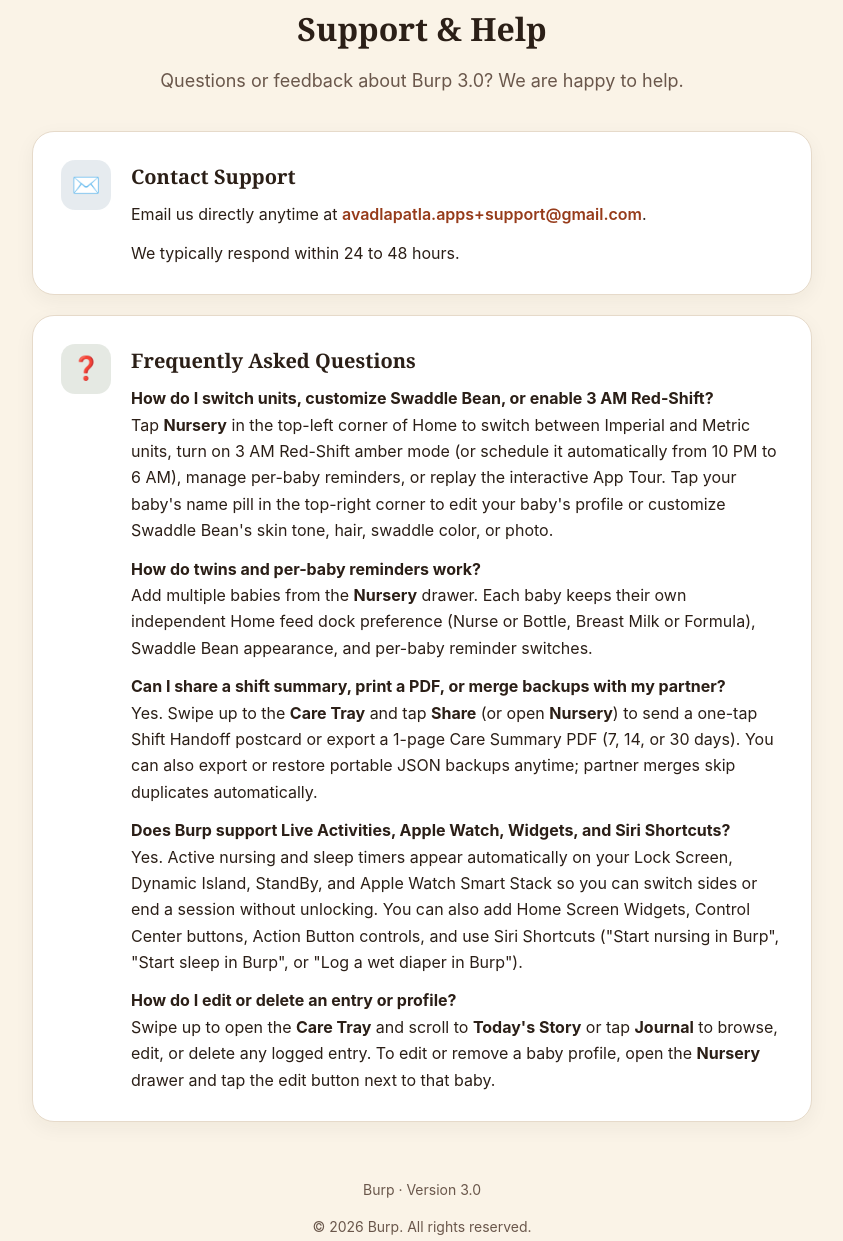
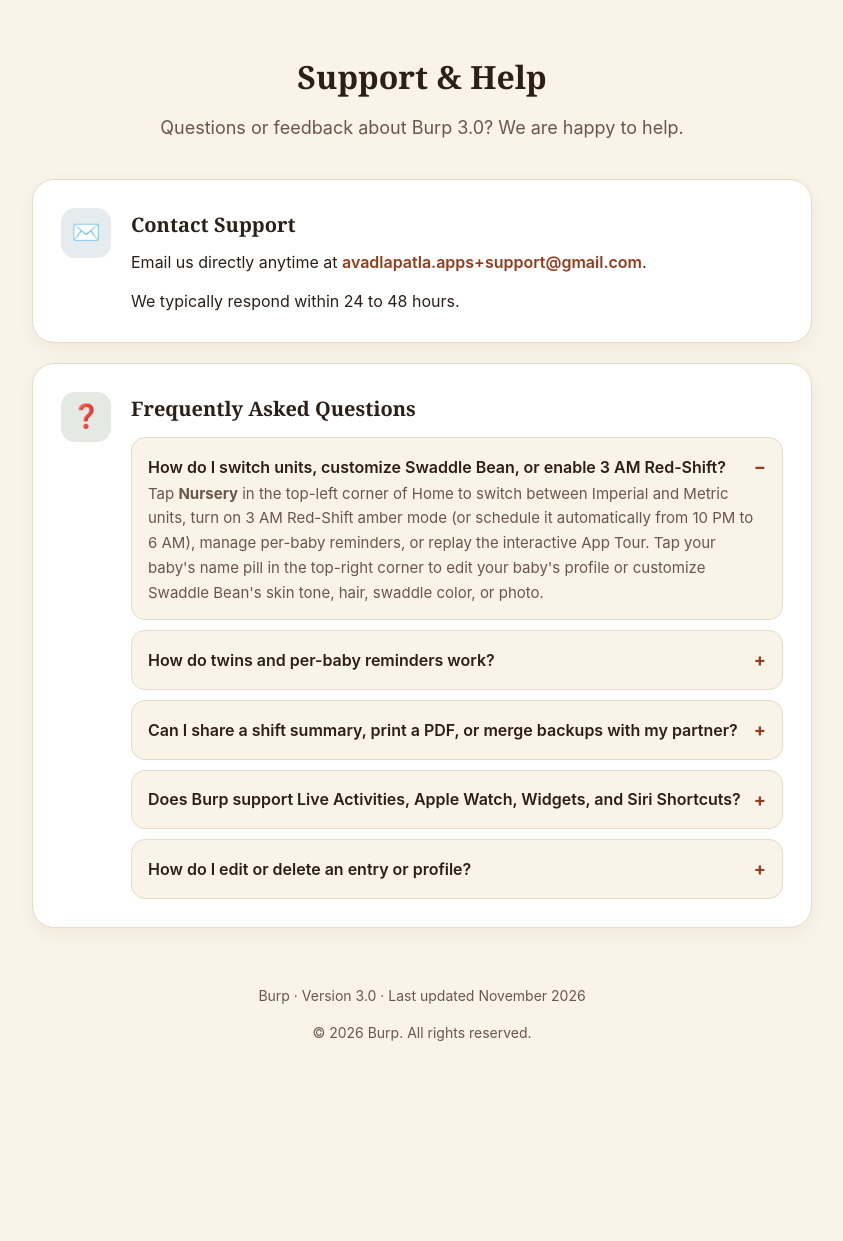
Before and after one commit to appsvadlapatla/appsvadlapatla.github.io, a plain HTML site: page index.html in a window 1280 px wide. Shown: the part 1428-2669 px from the top of the page, without its empty margins (218-1061 px from the left). After the commit the page ends 2534 px from the top, so only its background shows below. Drawn offline with Linux system fonts and the light colour scheme.

Commit message:
Update index.html

```diff
--- a/index.html
+++ b/index.html
@@ -4,9 +4,11 @@
 <head>
     <meta charset="UTF-8">
     <meta name="viewport" content="width=device-width, initial-scale=1.0">
+    <meta name="color-scheme" content="light dark">
     <title>Privacy Policy &amp; Support · Burp</title>
     <style>
         :root {
+            color-scheme: light dark;
             --burp-bg: #FAF3E7;
             --burp-card: #FFFFFF;
             --burp-border: #E6DACA;
@@ -18,6 +20,7 @@
             --burp-text: #2B1F17;
             --burp-secondary: #6A574B;
             --burp-shadow: rgba(43, 31, 23, 0.05);
+            --burp-pill-bg: rgba(184, 74, 36, 0.12);
         }
 
         @media (prefers-color-scheme: dark) {
@@ -30,6 +33,7 @@
                 --burp-text: #F7EFE4;
                 --burp-secondary: #B9A99A;
                 --burp-shadow: rgba(0, 0, 0, 0.28);
+                --burp-pill-bg: rgba(224, 122, 79, 0.16);
             }
         }
 
@@ -50,7 +54,7 @@
 
         header {
             text-align: center;
-            margin-bottom: 48px;
+            margin-bottom: 40px;
         }
 
         .brand-mark {
@@ -63,6 +67,30 @@
 
         .brand-dot {
             color: var(--burp-terracotta);
+        }
+
+        .quick-nav {
+            display: flex;
+            justify-content: center;
+            gap: 10px;
+            flex-wrap: wrap;
+            margin: 18px 0 24px;
+        }
+
+        .quick-nav a {
+            display: inline-block;
+            padding: 6px 14px;
+            border-radius: 999px;
+            border: 1px solid var(--burp-border);
+            background: var(--burp-card);
+            color: var(--burp-text);
+            font-size: 14px;
+            font-weight: 600;
+        }
+
+        .quick-nav a:hover {
+            border-color: var(--burp-terracotta);
+            text-decoration: none;
         }
 
         h1 {
@@ -100,6 +128,10 @@
             font-size: 23px;
         }
 
+        .section-content {
+            flex: 1;
+        }
+
         .section-content h2 {
             font-family: ui-serif, Georgia, "Times New Roman", serif;
             margin-top: 0;
@@ -113,6 +145,52 @@
 
         .section-content p:last-child {
             margin-bottom: 0;
+        }
+
+        .faq-list {
+            display: flex;
+            flex-direction: column;
+            gap: 10px;
+            margin-top: 12px;
+        }
+
+        details {
+            border: 1px solid var(--burp-border);
+            border-radius: 14px;
+            padding: 14px 16px;
+            background: var(--burp-bg);
+        }
+
+        summary {
+            cursor: pointer;
+            font-weight: 600;
+            list-style: none;
+            display: flex;
+            align-items: center;
+            justify-content: space-between;
+            gap: 12px;
+        }
+
+        summary::-webkit-details-marker {
+            display: none;
+        }
+
+        summary::after {
+            content: "+";
+            font-size: 18px;
+            font-weight: 700;
+            color: var(--burp-terracotta-text);
+            flex-shrink: 0;
+        }
+
+        details[open] summary::after {
+            content: "−";
+        }
+
+        details p {
+            margin: 10px 0 0 0;
+            color: var(--burp-secondary);
+            font-size: 15px;
         }
 
         a {
@@ -134,14 +212,14 @@
 
         .offline-badge {
             display: inline-block;
-            background: rgba(184, 74, 36, 0.13);
+            background: var(--burp-pill-bg);
             color: var(--burp-terracotta-text);
             padding: 5px 14px;
             border-radius: 20px;
             font-weight: 600;
             font-size: 13px;
             letter-spacing: 0.02em;
-            margin-bottom: 16px;
+            margin-bottom: 14px;
         }
 
         @media (max-width: 540px) {
@@ -156,9 +234,14 @@
 
 <body>
     <div class="container">
-        <header>
+        <header id="privacy">
             <div class="brand-mark">burp<span class="brand-dot">.</span></div>
             <div class="offline-badge">Privacy &amp; Support</div>
+            <nav class="quick-nav" aria-label="Page sections">
+                <a href="#privacy">Privacy Policy</a>
+                <a href="#support">Support</a>
+                <a href="#faq">FAQ</a>
+            </nav>
             <h1>Privacy Policy</h1>
             <p class="subtitle">A quiet, private baby logbook designed for your family's earliest days.</p>
         </header>
@@ -183,7 +266,7 @@
             <div class="icon-box" style="background: rgba(93, 116, 82, 0.16);">🔒</div>
             <div class="section-content">
                 <h2>Protected on Device</h2>
-                <p>Your logs are stored locally using Apple's on-device SwiftData storage and protected by your iPhone passcode, Face ID, or Touch ID. Built-in brown noise in Sleep mode is synthesized offline on your device without an internet connection.</p>
+                <p>Your logs are stored locally on your iPhone and protected by your device passcode, Face ID, or Touch ID. Built-in brown noise in Sleep mode is generated offline on your iPhone with no internet connection.</p>
             </div>
         </div>
 
@@ -203,7 +286,7 @@
             </div>
         </div>
 
-        <header style="margin-top: 72px; margin-bottom: 36px;">
+        <header id="support" style="margin-top: 72px; margin-bottom: 36px;">
             <h1>Support &amp; Help</h1>
             <p class="subtitle">Questions or feedback about Burp 3.0? We are happy to help.</p>
         </header>
@@ -217,20 +300,37 @@
             </div>
         </div>
 
-        <div class="section">
+        <div class="section" id="faq">
             <div class="icon-box" style="background: rgba(93, 116, 82, 0.16);">❓</div>
             <div class="section-content">
                 <h2>Frequently Asked Questions</h2>
-                <p><strong>How do I switch units, customize Swaddle Bean, or enable 3 AM Red-Shift?</strong><br>Tap <strong>Nursery</strong> in the top-left corner of Home to switch between Imperial and Metric units, turn on 3 AM Red-Shift amber mode (or schedule it automatically from 10 PM to 6 AM), manage per-baby reminders, or replay the interactive App Tour. Tap your baby's name pill in the top-right corner to edit your baby's profile or customize Swaddle Bean's skin tone, hair, swaddle color, or photo.</p>
-                <p><strong>How do twins and per-baby reminders work?</strong><br>Add multiple babies from the <strong>Nursery</strong> drawer. Each baby keeps their own independent Home feed dock preference (Nurse or Bottle, Breast Milk or Formula), Swaddle Bean appearance, and per-baby reminder switches.</p>
-                <p><strong>Can I share a shift summary, print a PDF, or merge backups with my partner?</strong><br>Yes. Swipe up to the <strong>Care Tray</strong> and tap <strong>Share</strong> (or open <strong>Nursery</strong>) to send a one-tap Shift Handoff postcard or export a 1-page Care Summary PDF (7, 14, or 30 days). You can also export or restore portable JSON backups anytime; partner merges skip duplicates automatically.</p>
-                <p><strong>Does Burp support Live Activities, Apple Watch, Widgets, and Siri Shortcuts?</strong><br>Yes. Active nursing and sleep timers appear automatically on your Lock Screen, Dynamic Island, StandBy, and Apple Watch Smart Stack so you can switch sides or end a session without unlocking. You can also add Home Screen Widgets, Control Center buttons, Action Button controls, and use Siri Shortcuts ("Start nursing in Burp", "Start sleep in Burp", or "Log a wet diaper in Burp").</p>
-                <p><strong>How do I edit or delete an entry or profile?</strong><br>Swipe up to open the <strong>Care Tray</strong> and scroll to <strong>Today's Story</strong> or tap <strong>Journal</strong> to browse, edit, or delete any logged entry. To edit or remove a baby profile, open the <strong>Nursery</strong> drawer and tap the edit button next to that baby.</p>
+                <div class="faq-list">
+                    <details open>
+                        <summary>How do I switch units, customize Swaddle Bean, or enable 3 AM Red-Shift?</summary>
+                        <p>Tap <strong>Nursery</strong> in the top-left corner of Home to switch between Imperial and Metric units, turn on 3 AM Red-Shift amber mode (or schedule it automatically from 10 PM to 6 AM), manage per-baby reminders, or replay the interactive App Tour. Tap your baby's name pill in the top-right corner to edit your baby's profile or customize Swaddle Bean's skin tone, hair, swaddle color, or photo.</p>
+                    </details>
+                    <details>
+                        <summary>How do twins and per-baby reminders work?</summary>
+                        <p>Add multiple babies from the <strong>Nursery</strong> drawer. Each baby keeps their own independent Home feed dock preference (Nurse or Bottle, Breast Milk or Formula), Swaddle Bean appearance, and per-baby reminder switches.</p>
+                    </details>
+                    <details>
+                        <summary>Can I share a shift summary, print a PDF, or merge backups with my partner?</summary>
+                        <p>Yes. Swipe up to the <strong>Care Tray</strong> and tap <strong>Share</strong> (or open <strong>Nursery</strong>) to send a one-tap Shift Handoff postcard or export a 1-page Care Summary PDF (7, 14, or 30 days). You can also export or restore portable JSON backups anytime; partner merges skip duplicates automatically.</p>
+                    </details>
+                    <details>
+                        <summary>Does Burp support Live Activities, Apple Watch, Widgets, and Siri Shortcuts?</summary>
+                        <p>Yes. Active nursing and sleep timers appear automatically on your Lock Screen, Dynamic Island, StandBy, and Apple Watch Smart Stack so you can switch sides or end a session without unlocking. You can also add Home Screen Widgets, Control Center buttons, Action Button controls, and use Siri Shortcuts ("Start nursing in Burp", "Start sleep in Burp", or "Log a wet diaper in Burp").</p>
+                    </details>
+                    <details>
+                        <summary>How do I edit or delete an entry or profile?</summary>
+                        <p>Swipe up to open the <strong>Care Tray</strong> and scroll to <strong>Today's Story</strong> or tap <strong>Journal</strong> to browse, edit, or delete any logged entry. To edit or remove a baby profile, open the <strong>Nursery</strong> drawer and tap the edit button next to that baby.</p>
+                    </details>
+                </div>
             </div>
         </div>
 
         <footer>
-            <p>Burp &middot; Version 3.0</p>
+            <p>Burp &middot; Version 3.0 &middot; Last updated November 2026</p>
             <p>&copy; 2026 Burp. All rights reserved.</p>
         </footer>
     </div>
```
